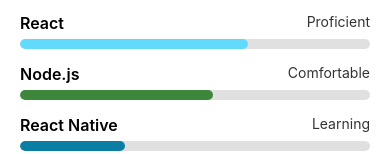
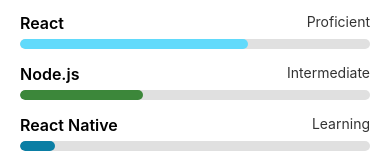
Before and after one commit to ShanPla/platon-shan-mobile-portfolio, a React Native app: screen / in a window 390 px wide. Shown: the part 531-685 px from the top of the page. Built offline with nearby package versions, Linux system fonts and the light colour scheme.

Commit message:
update Skills

```diff
--- a/src/components/Skills.tsx
+++ b/src/components/Skills.tsx
@@ -34,13 +34,13 @@
     },
     {
       name: "Node.js",
-      level: 0.55,
-      label: "Comfortable",
+      level: 0.35,
+      label: "Intermediate",
       color: "#3C873A",
     },
     {
       name: "React Native",
-      level: 0.3,
+      level: 0.1,
       label: "Learning",
       color: "#0A7EA4",
     },
```
